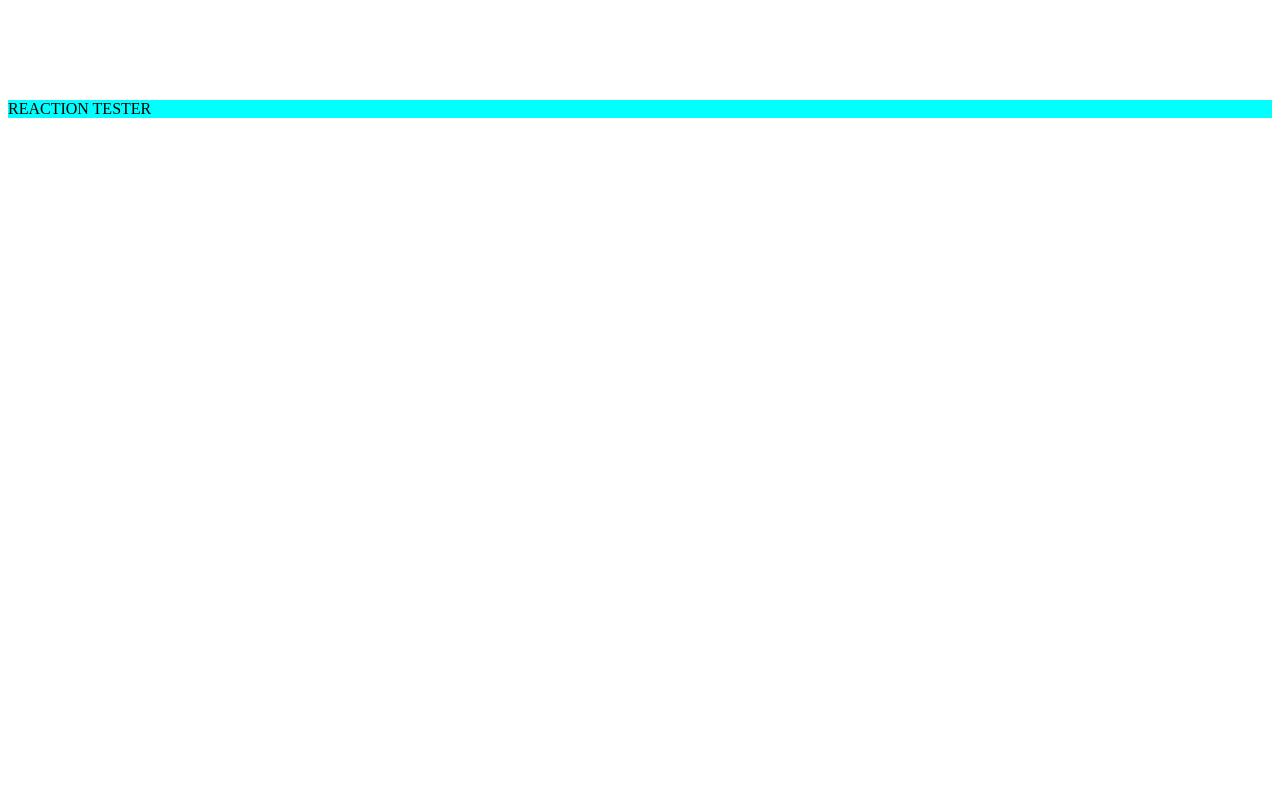
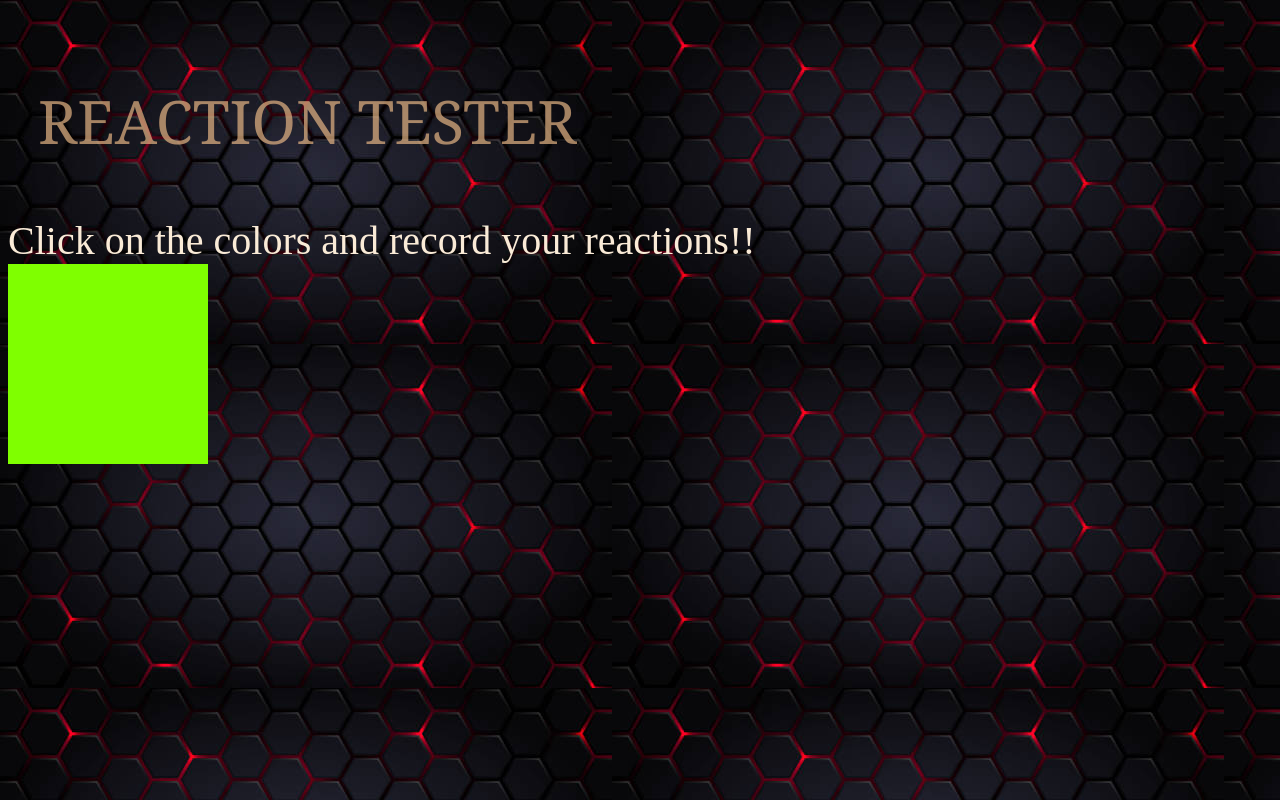
Before and after one commit to shubhangini22/ReactionTester, a plain HTML site: page index.html in a window 1280 px wide. Drawn offline with Linux system fonts and the light colour scheme.

Commit message:
files added

```diff
--- a/index.html
+++ b/index.html
@@ -12,12 +12,14 @@
             Reaction Tester
         </title>
     </head>
-    <body>
+    <body background="p1.jpg">
+
         <div class="hd">
-        REACTION TESTER
+        <p>REACTION TESTER</p>
         </div>
-        <div>
-
+        <div style="color:antiquewhite;font-size:40px;margin-top:-5px ;">
+Click on the colors and record your reactions!!
         </div>
+       <div id="s1"></div>
     </body>
     </html>
--- a/java.js
+++ b/java.js
@@ -0,0 +1,10 @@
+<script>
+    var start=new Date().getTime();
+     document.getElementById("s1").onclick = function(){
+        document.getElementById("s1").style.display="none";
+        var end=new Date().getTime();
+        var timeTaken=end-start;
+        alert(timeTaken);
+     }
+
+</script>
--- a/style.css
+++ b/style.css
@@ -1,5 +1,13 @@
 .hd{
-    align-content: center ;
-    margin-top:100px ;
-    background-color:aqua ;
+    align-content: space-around;
+    margin-top:20px;
+    margin-left:30px;
+    color:rgba(230, 181, 133, 0.701);
+    font-size: 60px;
+    font-family: Cambria, Cochin, Georgia, Times, 'Times New Roman', serif;
 }
+#s1{
+    width: 200px;
+    height: 200px;
+    background-color: chartreuse;
+}
```
Also changed, not shown: p1.jpg (added).
